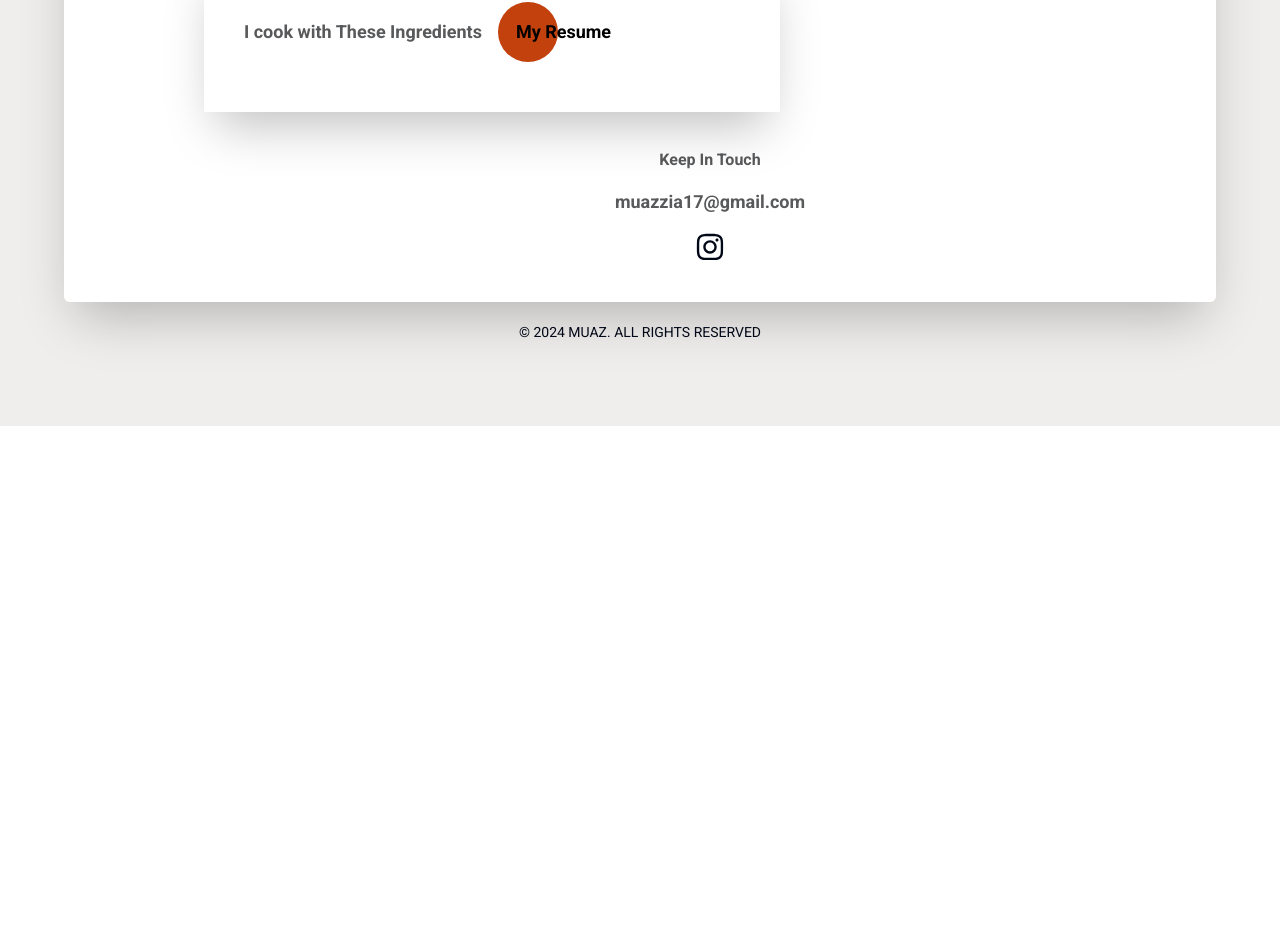
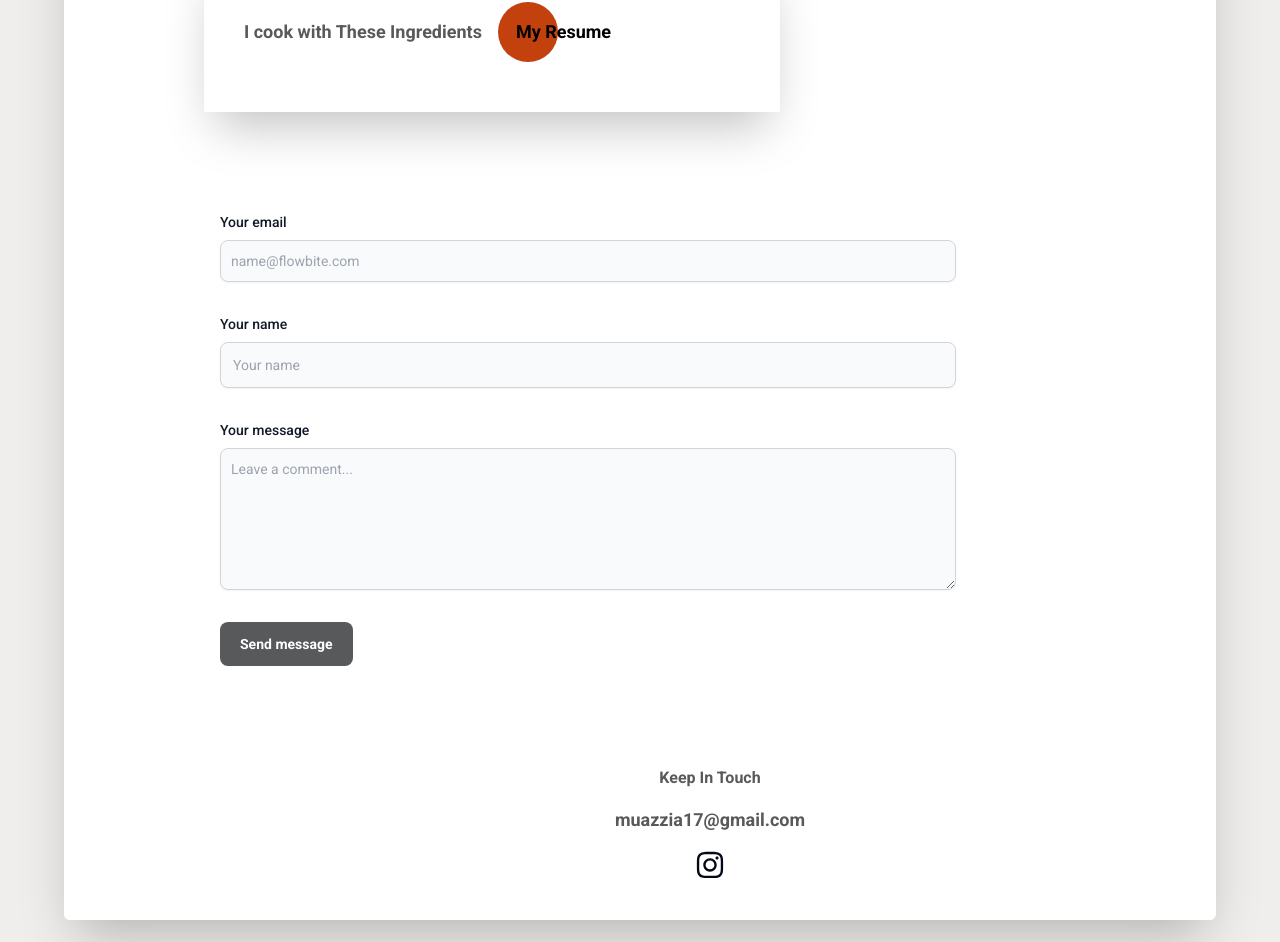
Before and after one commit to Muazzia/portfolio, a React (Vite) app: page / in a window 1280 px wide. Shown: the part 2172-3114 px from the top of the page. Before the commit the page ends 2598 px from the top, so only its background shows below. Built offline with nearby package versions, Linux system fonts and the light colour scheme.

Commit message:
added contact form

```diff
--- a/package.json
+++ b/package.json
@@ -10,6 +10,7 @@
     "preview": "vite preview"
   },
   "dependencies": {
+    "@emailjs/browser": "^4.3.3",
     "@radix-ui/react-dialog": "^1.0.5",
     "@radix-ui/react-slot": "^1.0.2",
     "class-variance-authority": "^0.7.0",
--- /dev/null
+++ b/src/components/ContactForm.tsx
@@ -0,0 +1,117 @@
+import emailjs from "@emailjs/browser";
+import React, { useEffect, useState } from "react";
+
+const ContactForm: React.FC = () => {
+  useEffect(() => emailjs.init("Y-5jNsscllwNC4mmg"), []);
+
+  const [formData, setFormData] = useState({
+    email: "",
+    name: "",
+    message: "",
+  });
+
+  const handleChange = (
+    e: React.ChangeEvent<HTMLInputElement | HTMLTextAreaElement>
+  ) => {
+    const { name, value } = e.target;
+    setFormData((prevState) => ({
+      ...prevState,
+      [name]: value,
+    }));
+  };
+
+  const handleSubmit = (e: React.FormEvent<HTMLFormElement>) => {
+    e.preventDefault();
+    // You can handle form submission here
+
+    console.log(formData);
+    emailjs
+      .send("service_e3cdzuj", "template_e71bqso", {
+        to_name: formData.name,
+        from_email: formData.email, // This is the sender's email
+        message: formData.message,
+      })
+      .then(() => {
+        console.log("succ");
+        setFormData({
+          email: "",
+          message: "",
+          name: "",
+        });
+      })
+      .catch((err: any) => {
+        console.log("er", err);
+      });
+    // Reset form after submission
+  };
+
+  return (
+    <section className="bg-white">
+      <div className="py-8 lg:py-16 px-4 max-w-screen-md">
+        <form onSubmit={handleSubmit} className="space-y-8">
+          <div>
+            <label
+              htmlFor="email"
+              className="block mb-2 text-sm font-medium text-gray-900"
+            >
+              Your email
+            </label>
+            <input
+              type="email"
+              id="email"
+              name="email"
+              value={formData.email}
+              onChange={handleChange}
+              className="shadow-sm bg-gray-50 border border-gray-300 text-gray-900 text-sm rounded-lg focus:ring-primary-500 focus:border-primary-500 block w-full p-2.5"
+              placeholder="name@flowbite.com"
+              required
+            />
+          </div>
+          <div>
+            <label
+              htmlFor="name"
+              className="block mb-2 text-sm font-medium text-gray-900"
+            >
+              Your name
+            </label>
+            <input
+              type="text"
+              id="name"
+              name="name"
+              value={formData.name}
+              onChange={handleChange}
+              className="block p-3 w-full text-sm text-gray-900 bg-gray-50 rounded-lg border border-gray-300 shadow-sm focus:ring-primary-500 focus:border-primary-500"
+              placeholder="Your name"
+              required
+            />
+          </div>
+          <div className="sm:col-span-2">
+            <label
+              htmlFor="message"
+              className="block mb-2 text-sm font-medium text-gray-900"
+            >
+              Your message
+            </label>
+            <textarea
+              id="message"
+              name="message"
+              value={formData.message}
+              onChange={handleChange}
+              className="block p-2.5 w-full text-sm text-gray-900 bg-gray-50 rounded-lg shadow-sm border border-gray-300 focus:ring-primary-500 focus:border-primary-500"
+              placeholder="Leave a comment..."
+              rows={6}
+            />
+          </div>
+          <button
+            type="submit"
+            className="py-3 px-5 text-sm font-bold text-center text-white rounded-lg bg-maingrey sm:w-fit hover:bg-primary-800 focus:ring-4 focus:outline-none focus:ring-offset-white"
+          >
+            Send message
+          </button>
+        </form>
+      </div>
+    </section>
+  );
+};
+
+export default ContactForm;
--- a/src/routes/MainPage.tsx
+++ b/src/routes/MainPage.tsx
@@ -1,4 +1,5 @@
 import BlogsPage from "@/components/BlogsPage";
+import ContactForm from "@/components/ContactForm";
 import LandingPage from "@/components/LandingPage";
 import ResumeBox from "@/components/ResumeBox";
 import SkillsPage from "@/components/SkillsPage";
@@ -25,7 +26,7 @@ const MainPage = () => {
         <WorkPage />
         <BlogsPage />
         <ResumeBox />
-
+        <ContactForm />
         <section className="mt-5 flex flex-col justify-center items-center">
           <p className="font-bold text-maingrey">Keep In Touch</p>
           <p className="font-bold text-lg text-maingrey mt-4">
```
Also changed, not shown: 1 other file (tests, documents, lock files or other folders).
